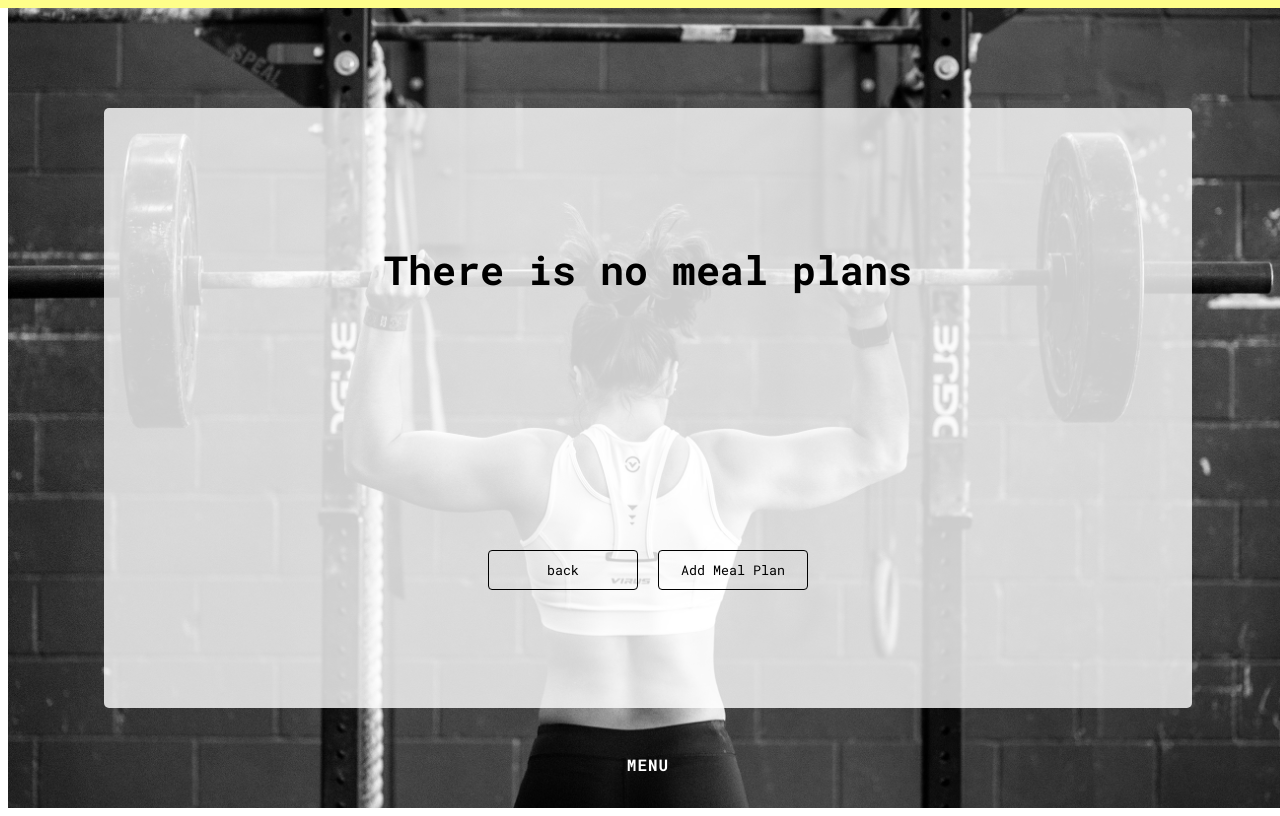
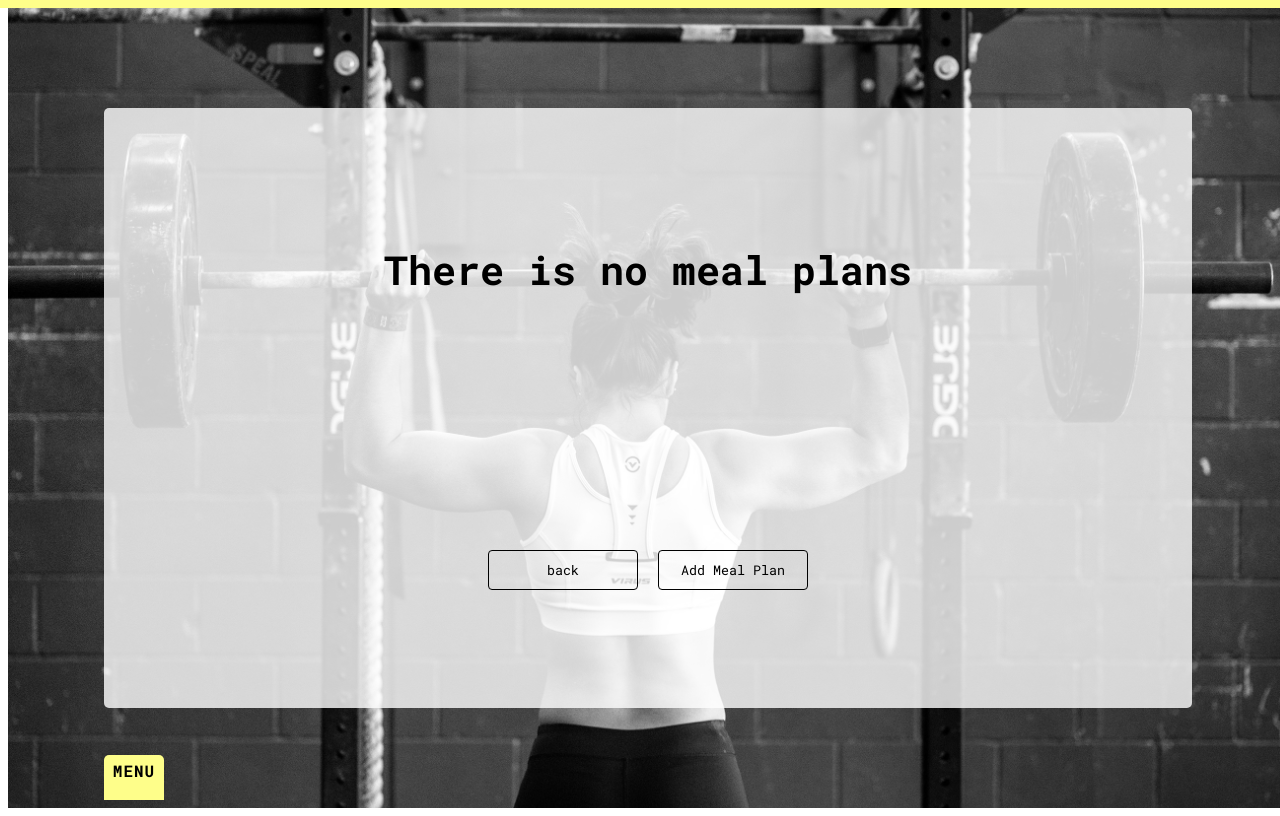
Before and after one commit to FeelTheMERN/feelthemernfe, a React (Create React App) app: page /admin/users/1/mealplan in a window 1280 px wide. Built offline with nearby package versions, Linux system fonts and the light colour scheme; no server answers; sample sign-in values are in the browser's storage; the HTML template or start-up script is replaced by a standard one.

Commit message:
updated menu button

```diff
--- a/src/AccountDetailForm.js
+++ b/src/AccountDetailForm.js
@@ -1,10 +1,11 @@
 import React from 'react'
 import ImageUpload from './ImageUpload'
+import './css/accountdetailsform.scss';
 
 const AccountDetailForm = (props) => {
   console.log(props)
   return (
-    <div>
+    <div className="account-container">
       <form>
             <label>Profile picture:</label>
             { props.image && <img src={props.image} alt="user profile"/>}
--- a/src/AdminMenu.js
+++ b/src/AdminMenu.js
@@ -71,7 +71,9 @@ class AdminMenu extends Component {
               null
             )
         }
-        <p id="nav-text" onClick={this.showMenu} alt="Menu">MENU</p>
+        <div className="background">
+          <div className="menu-textbox"><p id="nav-text" onClick={this.showMenu} alt="Menu">MENU</p></div>
+        </div>
       </div>
     );
   }
--- a/src/PersonalDetailForm.js
+++ b/src/PersonalDetailForm.js
@@ -1,5 +1,4 @@
 import React from 'react'
-import './css/personaldetailsform.scss';
 
 const PersonalDetailForm = (props) => {
   console.log(props.gender)
--- a/src/PrintPersonalAttributes.js
+++ b/src/PrintPersonalAttributes.js
@@ -52,6 +52,9 @@ export default class PrintPersonalAttributes extends Component {
   handleInputChange = (e) => {
     const {value, id} = e.currentTarget
     this.setState({[id]: value})
+    if (e.currentTarget.value) {
+      e.currentTarget.style.background="rgba(0, 0, 0, 0.5)";
+    }
   }
 
   updateAttr = (e) => {
--- a/src/UserMenu.js
+++ b/src/UserMenu.js
@@ -81,7 +81,9 @@ class UserMenu extends Component {
               null
             )
         }
-        <p id="nav-text" onClick={this.showMenu} alt="Menu">MENU</p>
+        <div className="background">
+          <div className="menu-textbox"><p id="nav-text" onClick={this.showMenu} alt="Menu">MENU</p></div>
+        </div>
       </div>
     )
   }
--- a/src/UserProfile.js
+++ b/src/UserProfile.js
@@ -121,6 +121,9 @@ class UserProfile extends Component {
       const {contact} = this.state.user
       contact[id] = value
       this.setState({contact})
+    }
+    if (e.currentTarget.value) {
+      e.currentTarget.style.background="rgba(0, 0, 0, 0.5)";
     }
   }
 
--- a/src/UserProfileView.js
+++ b/src/UserProfileView.js
@@ -106,6 +106,9 @@ class UserProfileView extends Component {
       const {contact} = this.state.user
       contact[id] = value
       this.setState({contact})
+    }
+    if (e.currentTarget.value) {
+      e.currentTarget.style.background="rgba(0, 0, 0, 0.5)";
     }
   }
 
--- /dev/null
+++ b/src/css/accountdetailsform.scss
@@ -0,0 +1,3 @@
+// .account-container {
+//   padding: 20px;
+// }
--- a/src/css/listuser.scss
+++ b/src/css/listuser.scss
@@ -19,9 +19,10 @@ $yellow: #fefe8a;
 
     .user-card {
         width: 300px;
-        border: 0.5px solid white;
+        // border: 0.5px solid white;
+        margin-bottom: 5px;
         // background: $yellow;
-        background: rgba($color: #ffffff, $alpha: 0.6);
+        background: rgba($color: #ffffff, $alpha: 0.5);
         display: flex;
         justify-content: space-between;
         align-items: center;
--- a/src/css/navbar.scss
+++ b/src/css/navbar.scss
@@ -5,7 +5,7 @@ $yellow: #fefe8a;
 .Navbar {
   p {
     margin: 0;
-    color: white;
+    color: black;
     font-weight: bold;
   }
   width: 100%;
@@ -42,15 +42,29 @@ $yellow: #fefe8a;
   color: $yellow;
 }
 
+.menu-textbox {
+  display: flex;
+  width: 85vw;
+  bottom: 0;
+  position: fixed;
+}
+
 #nav-text {
   display: flex;
   justify-content: center;
   padding-bottom: 25px;
+  padding-top: 5px;
   letter-spacing: 1px;
+  background-color: $yellow;
+  width: 60px;
+  height: 15px;
+  border-top-left-radius: 5px;
+  border-top-right-radius: 5px;
+  cursor: pointer;
 }
 
 #nav-text:hover {
-  color: $yellow;
+  background: rgba($yellow, $alpha: 0.85)
 }
 
 #menu-icon {
--- a/src/css/userprofile.scss
+++ b/src/css/userprofile.scss
@@ -134,12 +134,12 @@ $yellow: #fefe8a;
                 justify-content: space-between;
                 align-items: center;
                 padding: 5px;
-                border: 0.5px solid white;
+                // border: 0.5px solid white;
                 margin: 5px;
                 height: 30px;
                 font-size: 12px;
                 // background: $yellow;
-                background: rgba($color: white, $alpha: 0.7)
+                background: rgba($color: white, $alpha: 0.5)
             }
 
         }
```
Also changed, not shown: src/assets/img/r-h-lee-609997-unsplash.jpg, src/css/personaldetailsform.scss (deleted).
